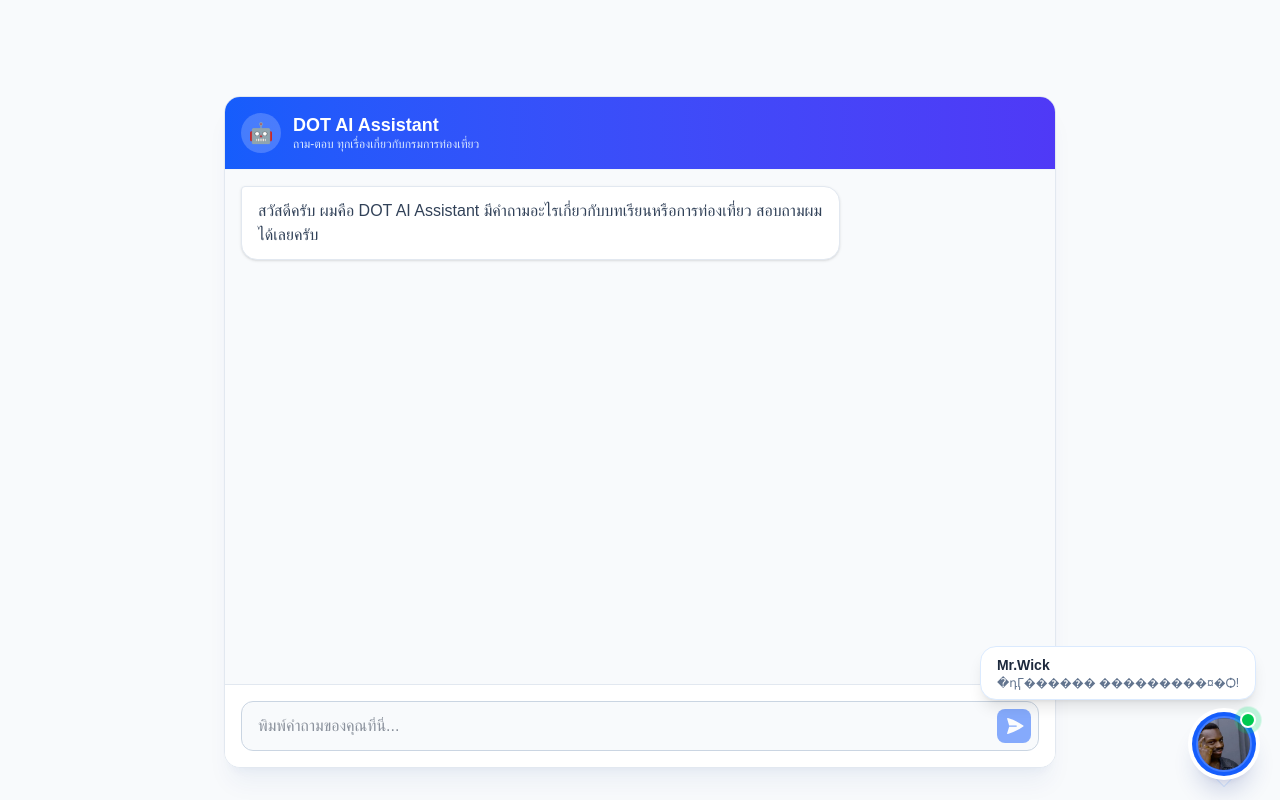
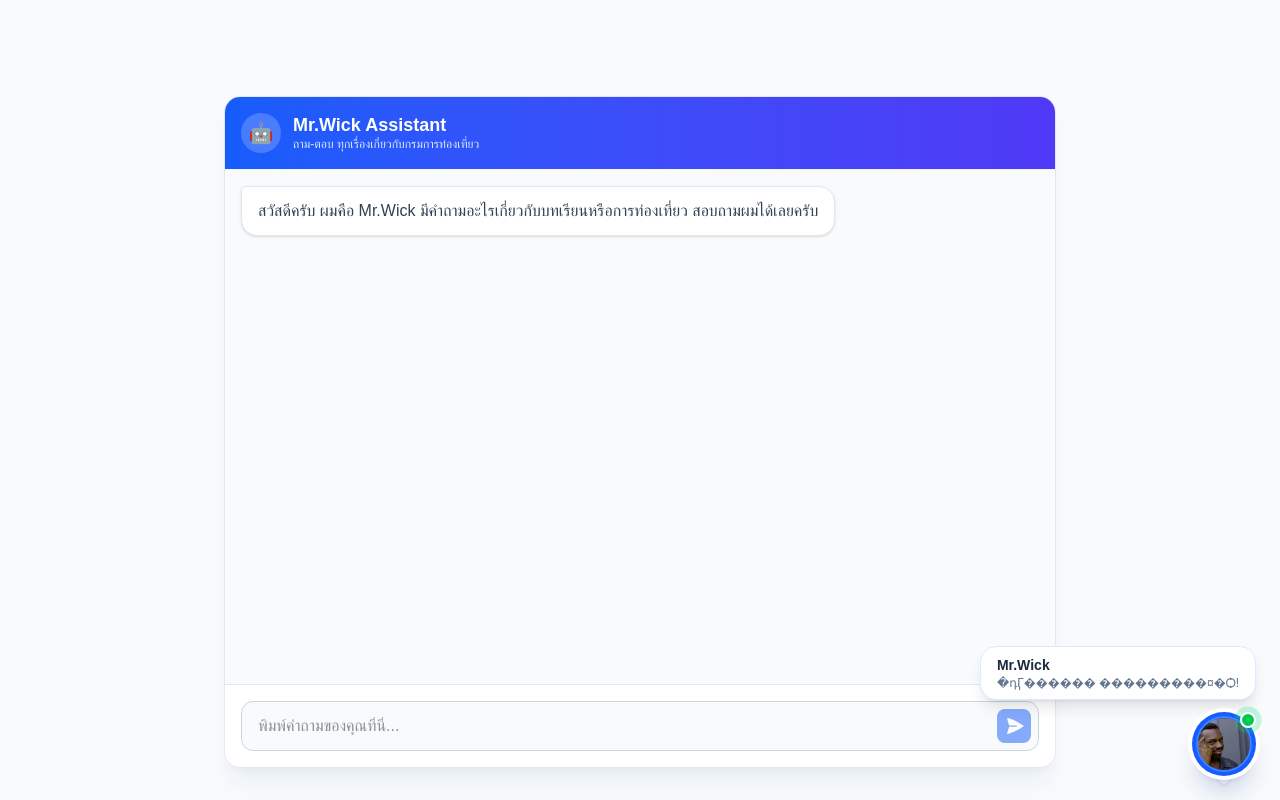
Before and after one commit to jakario/Dotacademy, a Next.js app: page /en/chat in a window 1280 px wide. Built offline with nearby package versions, Linux system fonts and the light colour scheme.

Commit message:
Fix: Add error handling for chat and rename to Mr.Wick

```diff
--- a/src/app/[locale]/chat/ChatClient.tsx
+++ b/src/app/[locale]/chat/ChatClient.tsx
@@ -2,6 +2,7 @@
 
 import { useChat } from 'ai/react';
 import { useEffect, useRef } from 'react';
+import toast from 'react-hot-toast';
 
 export default function ChatClient() {
   const { messages, input, handleInputChange, handleSubmit, isLoading } = useChat({
@@ -10,9 +11,13 @@ export default function ChatClient() {
       {
         id: 'welcome',
         role: 'assistant',
-        content: 'สวัสดีครับ ผมคือ DOT AI Assistant มีคำถามอะไรเกี่ยวกับบทเรียนหรือการท่องเที่ยว สอบถามผมได้เลยครับ'
+        content: 'สวัสดีครับ ผมคือ Mr.Wick มีคำถามอะไรเกี่ยวกับบทเรียนหรือการท่องเที่ยว สอบถามผมได้เลยครับ'
       }
-    ]
+    ],
+    onError: (error) => {
+      console.error('Chat Error:', error);
+      toast.error('ขออภัยครับ เกิดข้อผิดพลาด: ' + (error.message || 'ไม่สามารถเชื่อมต่อได้'));
+    }
   });
 
   const messagesEndRef = useRef<HTMLDivElement>(null);
--- a/src/app/[locale]/chat/page.tsx
+++ b/src/app/[locale]/chat/page.tsx
@@ -18,7 +18,7 @@ export default function ChatPage() {
               🤖
             </div>
             <div>
-              <h1 className="font-bold text-lg leading-tight">DOT AI Assistant</h1>
+              <h1 className="font-bold text-lg leading-tight">Mr.Wick Assistant</h1>
               <p className="text-blue-100 text-xs">ถาม-ตอบ ทุกเรื่องเกี่ยวกับกรมการท่องเที่ยว</p>
             </div>
           </div>
```
